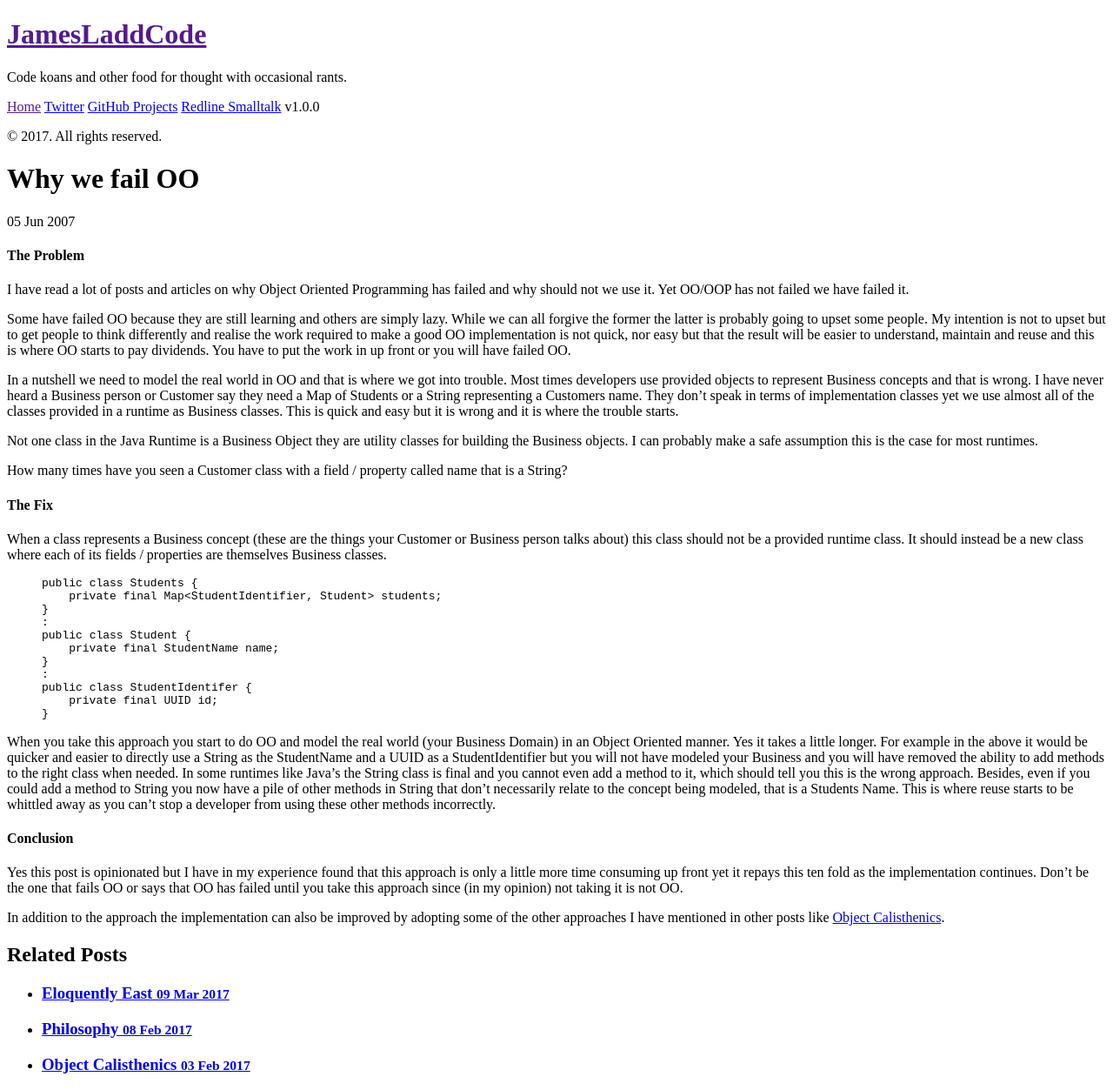
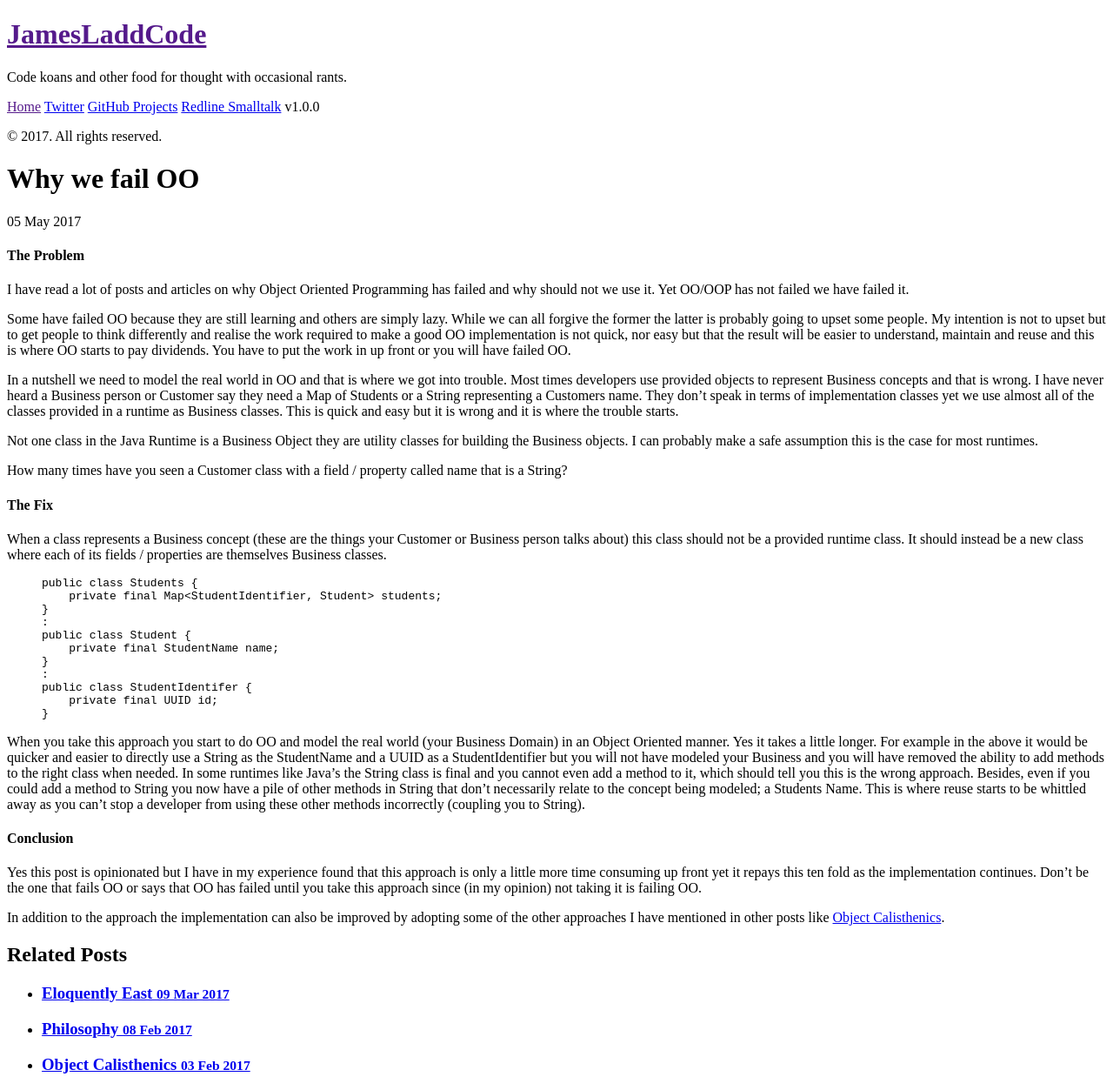
Before and after one commit to jamesladd/jamesladdcode, a Jekyll site: the page built from _posts/2017-05-05-we-fail-oo.md, in a window 1280 px wide. Shown: the whole page at 87% size. Built offline with Jekyll 4.4.1, drawn with Linux system fonts in a browser that asks for light colours.

Commit message:
Added post

```diff
--- a/_posts/2007-06-05-we-fail-oo.md
+++ b/_posts/2017-05-05-we-fail-oo.md
@@ -39,11 +39,11 @@ public class StudentIdentifer {
 }
 {% endhighlight %}
 
-When you take this approach you start to do OO and model the real world (your Business Domain) in an Object Oriented manner. Yes it takes a little longer. For example in the above it would be quicker and easier to directly use a String as the StudentName and a UUID as a StudentIdentifier but you will not have modeled your Business and you will have removed the ability to add methods to the right class when needed. In some runtimes like Java's the String class is final and you cannot even add a method to it, which should tell you this is the wrong approach. Besides, even if you could add a method to String you now have a pile of other methods in String that don't necessarily relate to the concept being modeled, that is a Students Name. This is where reuse starts to be whittled away as you can't stop a developer from using these other methods incorrectly.
+When you take this approach you start to do OO and model the real world (your Business Domain) in an Object Oriented manner. Yes it takes a little longer. For example in the above it would be quicker and easier to directly use a String as the StudentName and a UUID as a StudentIdentifier but you will not have modeled your Business and you will have removed the ability to add methods to the right class when needed. In some runtimes like Java's the String class is final and you cannot even add a method to it, which should tell you this is the wrong approach. Besides, even if you could add a method to String you now have a pile of other methods in String that don't necessarily relate to the concept being modeled; a Students Name. This is where reuse starts to be whittled away as you can't stop a developer from using these other methods incorrectly (coupling you to String).
 
 #### Conclusion
 
 Yes this post is opinionated but I have in my experience found that this approach is only a little more time consuming up front yet it repays this ten fold as the implementation continues.
-Don't be the one that fails OO or says that OO has failed until you take this approach since (in my opinion) not taking it is not OO.
+Don't be the one that fails OO or says that OO has failed until you take this approach since (in my opinion) not taking it is failing OO.
 
 In addition to the approach the implementation can also be improved by adopting some of the other approaches I have mentioned in other posts like [Object Calisthenics](http://jamesladdcode.com/2017/02/03/object-calisthenics/).
```
